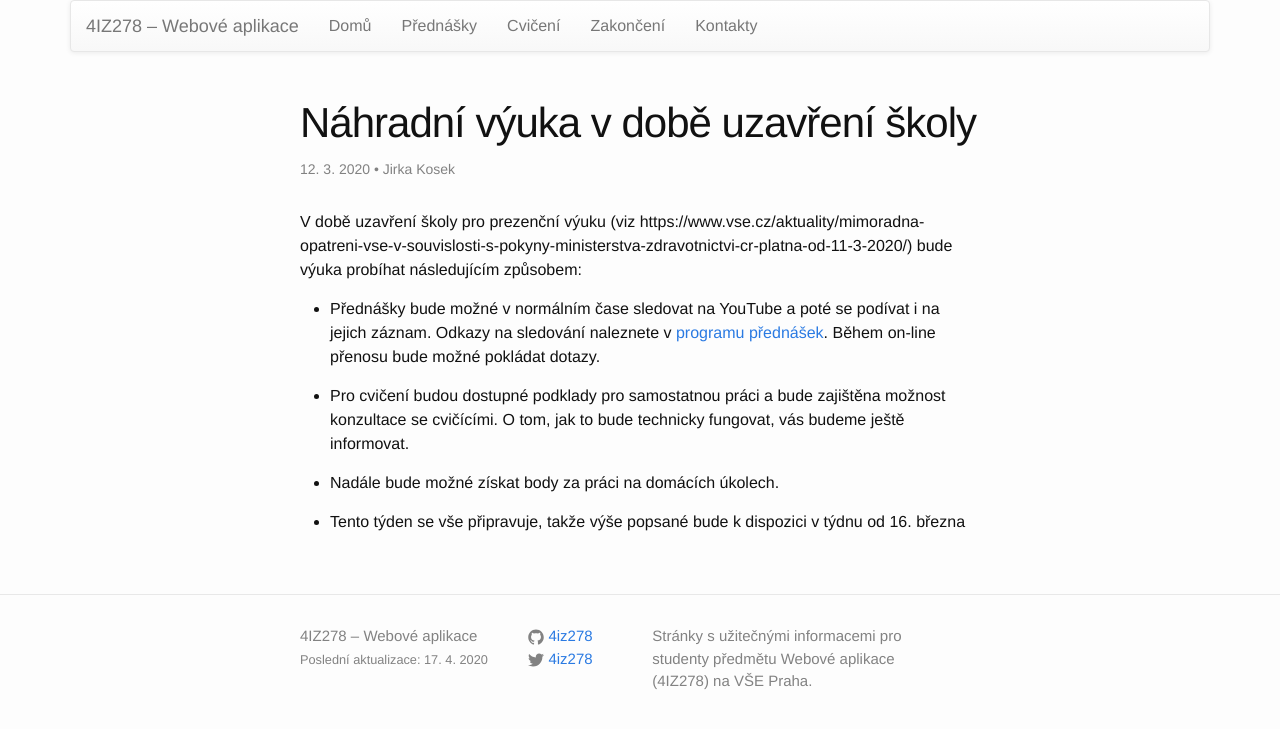
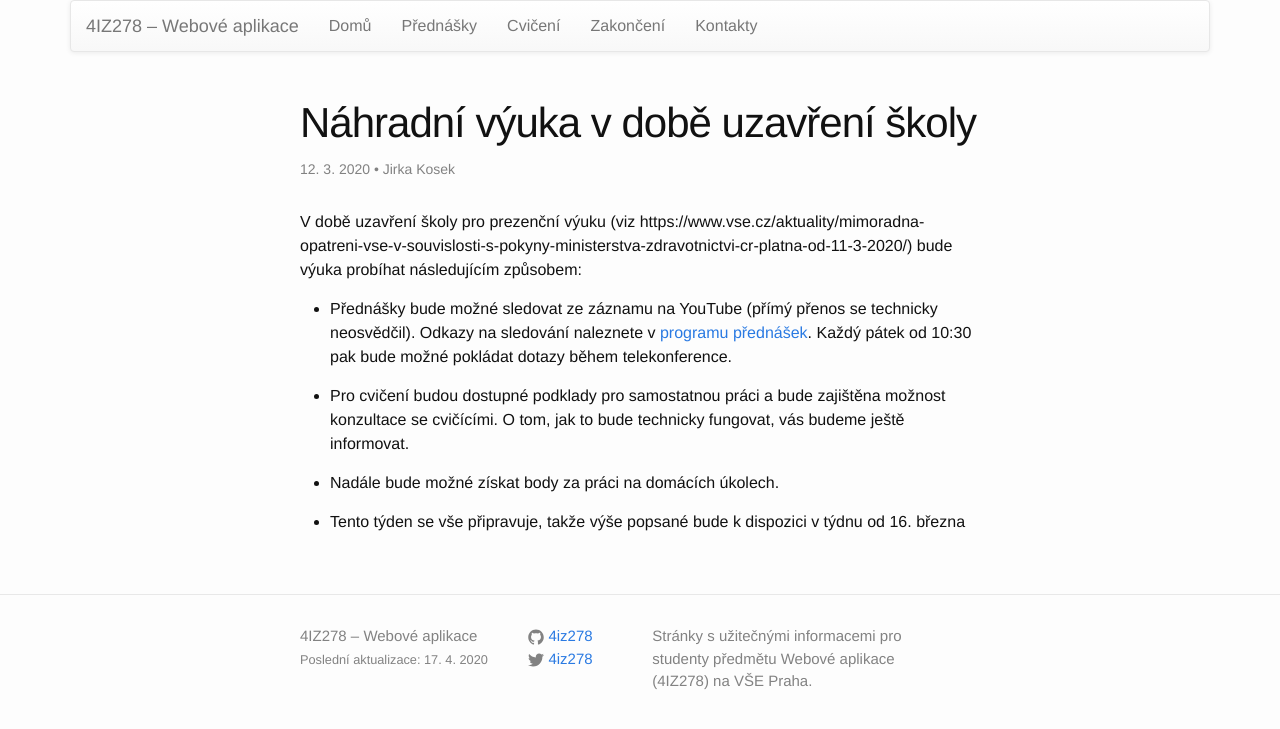
Before and after one commit to 4iz278/4iz278.github.io, a Jekyll site: the page built from _posts/2020-03-12-nahradni-vyuka.md, in a window 1280 px wide. Shown: the top 729 px of the page. Built offline with Jekyll 4.4.1, drawn with Linux system fonts in a browser that asks for light colours; nearby versions of some CDN libraries.

Commit message:
Aktualizace

```diff
--- a/_posts/2020-03-12-nahradni-vyuka.md
+++ b/_posts/2020-03-12-nahradni-vyuka.md
@@ -8,10 +8,10 @@ V době uzavření školy pro prezenční výuku (viz
 https://www.vse.cz/aktuality/mimoradna-opatreni-vse-v-souvislosti-s-pokyny-ministerstva-zdravotnictvi-cr-platna-od-11-3-2020/)
 bude výuka probíhat následujícím způsobem:
 
-* Přednášky bude možné v normálním čase sledovat na YouTube a poté se
-  podívat i na jejich záznam. Odkazy na sledování naleznete v
-  [programu přednášek](/prednasky/). Během on-line přenosu bude možné
-  pokládat dotazy.
+* Přednášky bude možné sledovat ze záznamu na YouTube (přímý přenos se
+  technicky neosvědčil). Odkazy na sledování naleznete v
+  [programu přednášek](/prednasky/). Každý pátek od 10:30 pak bude
+  možné pokládat dotazy během telekonference.
 
 * Pro cvičení budou dostupné podklady pro samostatnou práci a bude
   zajištěna možnost konzultace se cvičícími. O tom, jak to bude
```
